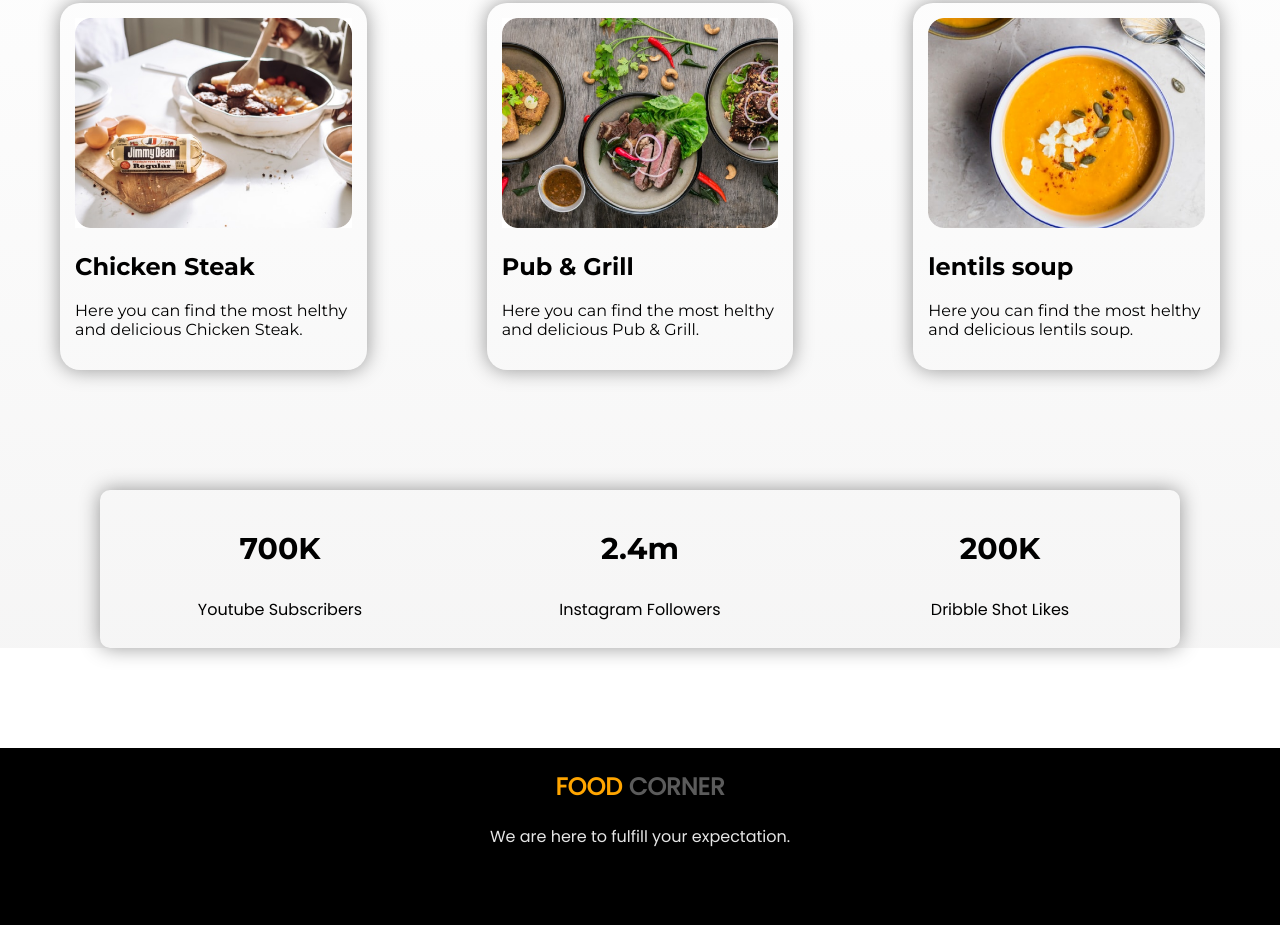
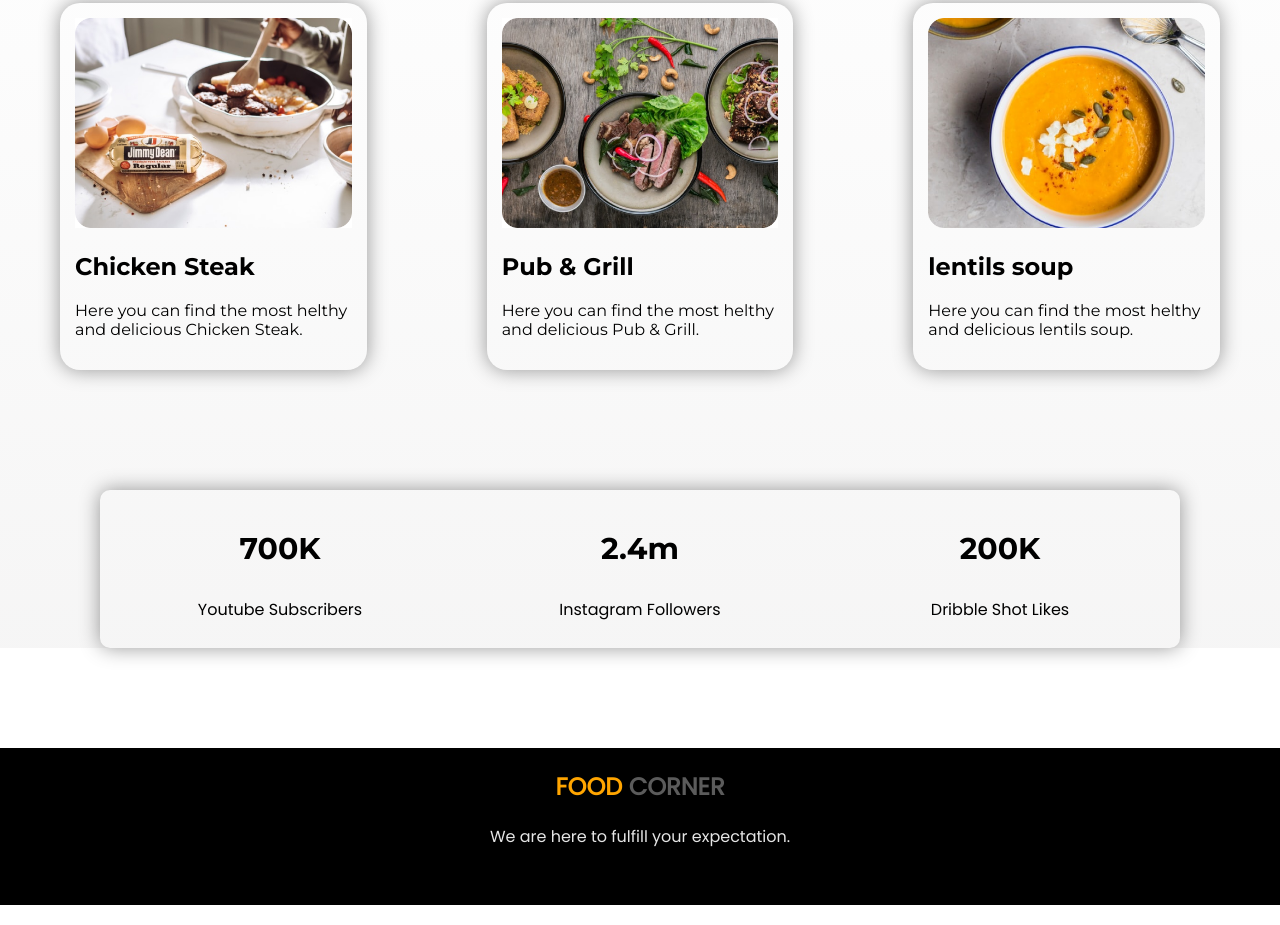
Before and after one commit to almahfuz2019/Food-Corner, a plain HTML site: page index.html in a window 1280 px wide. Shown: the part 1686-2611 px from the top of the page. Drawn offline with Linux system fonts and the light colour scheme.

Commit message:
fourth commit

```diff
--- a/index.html
+++ b/index.html
@@ -11,7 +11,7 @@
 <link rel="preconnect" href="https://fonts.gstatic.com" crossorigin>
 <link href="https://fonts.googleapis.com/css2?family=Montserrat:wght@400;500;600;700&family=Poppins&display=swap" rel="stylesheet">
     <link rel="stylesheet" href="style.css">
-    <title>Document</title>
+    <title>FOOD CORNER</title>
 </head>
 <body>
     <!--1st page-->
--- a/style.css
+++ b/style.css
@@ -138,7 +138,7 @@ body{
 
 .foter{
     background-color: black;
-    padding: 1px 0px 60px 0px  ;
+    padding: 1px 0px 40px 0px  ;
 }
 .foter h2{
     color: rgba(255, 255, 255, 0.356);
```
